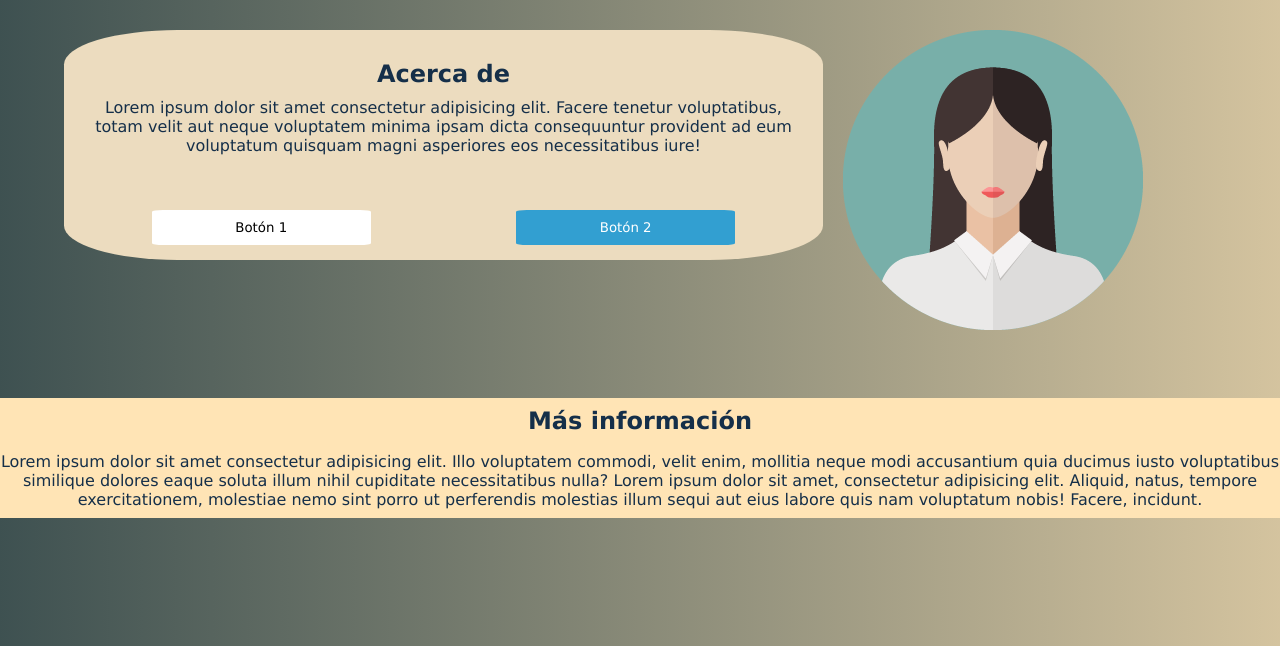
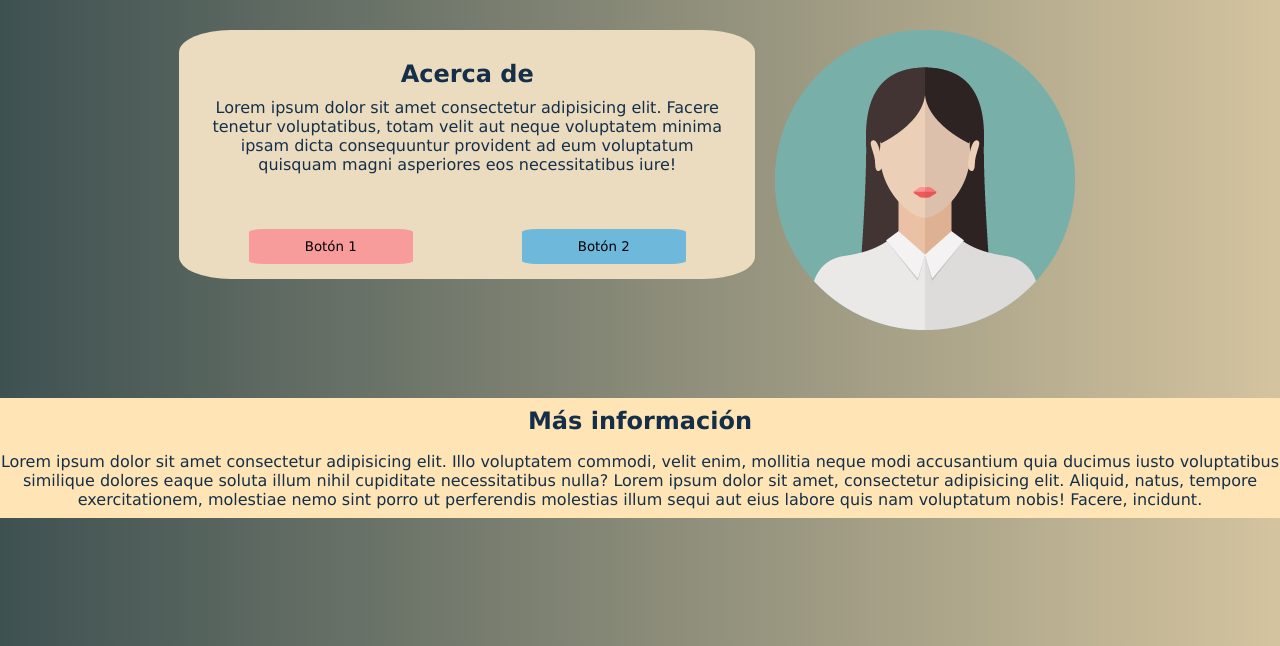
Before and after one commit to gfascetta/modelo-portfolio, a plain HTML site: page index.html in a window 1280 px wide. Shown: the part 154-800 px from the top of the page. Drawn offline with Linux system fonts and the light colour scheme.

Commit message:
corregí la section about

```diff
--- a/index.css
+++ b/index.css
@@ -65,9 +65,9 @@ li :hover{
     justify-content: space-around;
     flex-direction: column;
     background-color: rgb(236, 220, 191);
-    border-radius: 15%;
+    border-radius: 9%;
     height:fit-content;
-    width: 100%;
+    width: 50%;
 }
 
 .text-about{
@@ -100,7 +100,7 @@ li :hover{
 
 .botonOscuro, .botonClaro{
     border: none;
-    border-radius: 5%;
+    border-radius: 9%;
     width: 30%;
     height: 35px;
     font-family:'Lucida Sans Regular';
@@ -108,17 +108,17 @@ li :hover{
 }
 
 .botonClaro{
-    background-color:white;
+    background-color:rgb(248, 155, 155);
     color:black;
 }
 
 .botonOscuro{
-    background-color: rgb(50, 159, 209);
-    color:white;
+    background-color: rgb(109, 184, 219);
+    color:black;
 }
 
 .about-photo-container{
-    width: 50%;
+    width: 30%;
     padding: 0 20px;
 }
 
```
Also changed, not shown: 1 other file.
